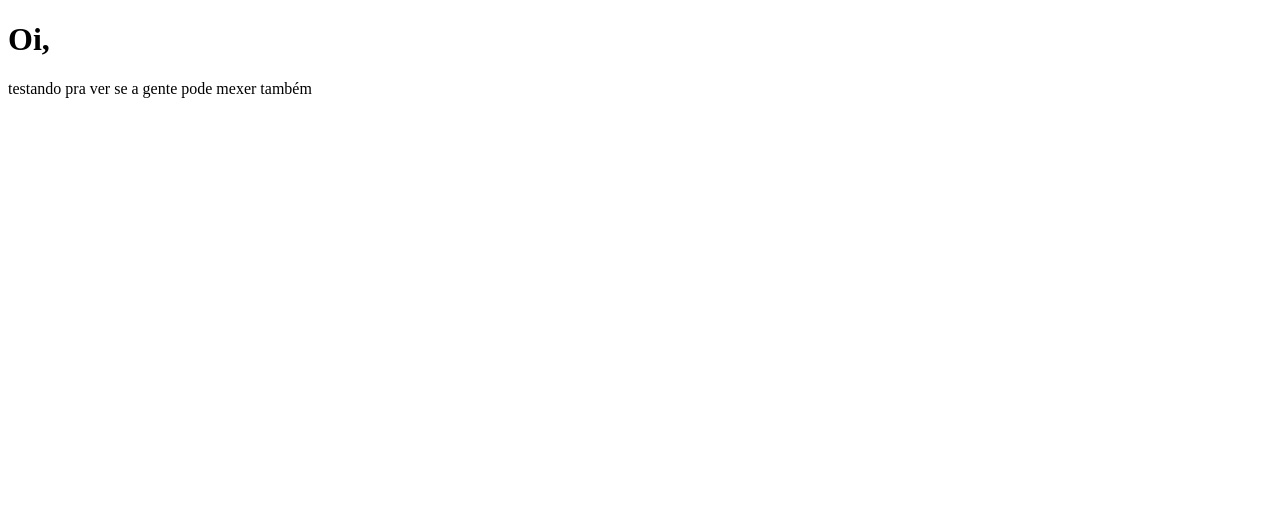
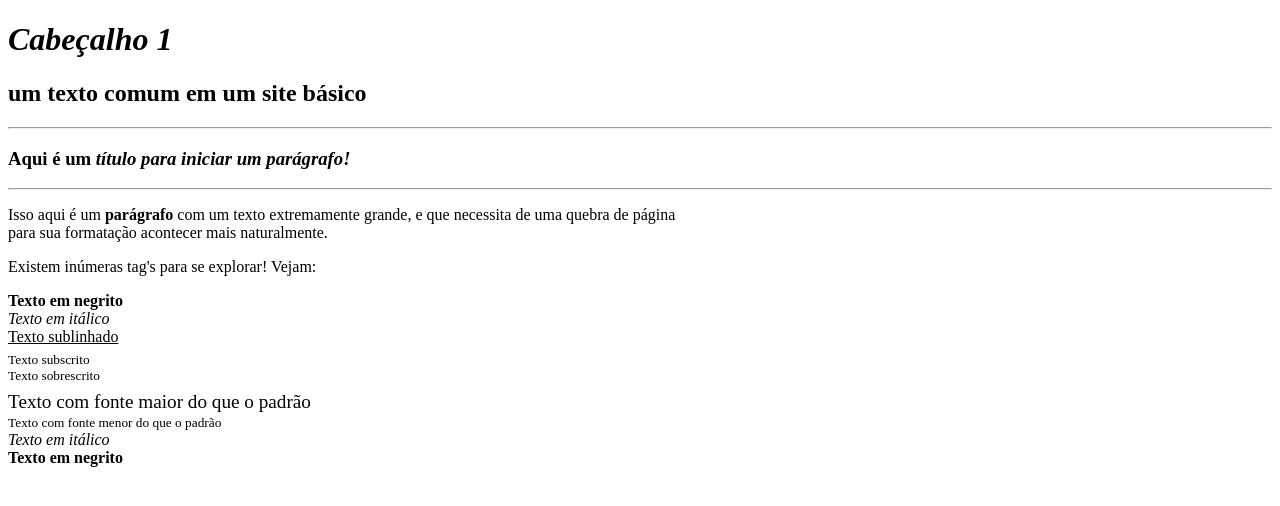
Before and after one commit to SymoneBCavalcantiC/P1-Tecnologia-Front-End-I, a plain HTML site: page index.html in a window 1280 px wide. Drawn offline with Linux system fonts and the light colour scheme.

Commit message:
aula front end 080922

```diff
--- a/index.html
+++ b/index.html
@@ -4,10 +4,25 @@
     <meta charset="UTF-8">
     <meta http-equiv="X-UA-Compatible" content="IE=edge">
     <meta name="viewport" content="width=device-width, initial-scale=1.0">
-    <title>Symone</title>
+    <title>Primeira TAG</title>
 </head>
 <body>
-    <h1>Oi,</h1>
-    <p>testando pra ver se a gente pode mexer também</p>
+    <h1><i>Cabeçalho 1</i></h1>
+    <h2>um texto comum em um site básico</h2><hr>
+    <h3>Aqui é um <i>título para iniciar um parágrafo!</i></h3>
+    <hr>
+    <p>Isso aqui é um <b>parágrafo</b> com um texto extremamente grande, e que necessita de uma quebra de página <br />para sua formatação acontecer mais naturalmente.</p>
+    <p>Existem inúmeras tag's para se explorar! Vejam:</p>
+    <p>
+        <b> Texto em negrito</b><br>
+        <i> Texto em itálico</i><br>
+        <u> Texto sublinhado</u><br>
+        <sub> Texto subscrito</sub><br>
+        <sup> Texto sobrescrito</sup><br>
+        <big> Texto com fonte maior do que o padrão</big><br>
+        <small> Texto com fonte menor do que o padrão</small><br>
+        <em> Texto em itálico</em><br>
+        <strong> Texto em negrito</strong><br>
+    </p>
 </body>
 </html>
```
